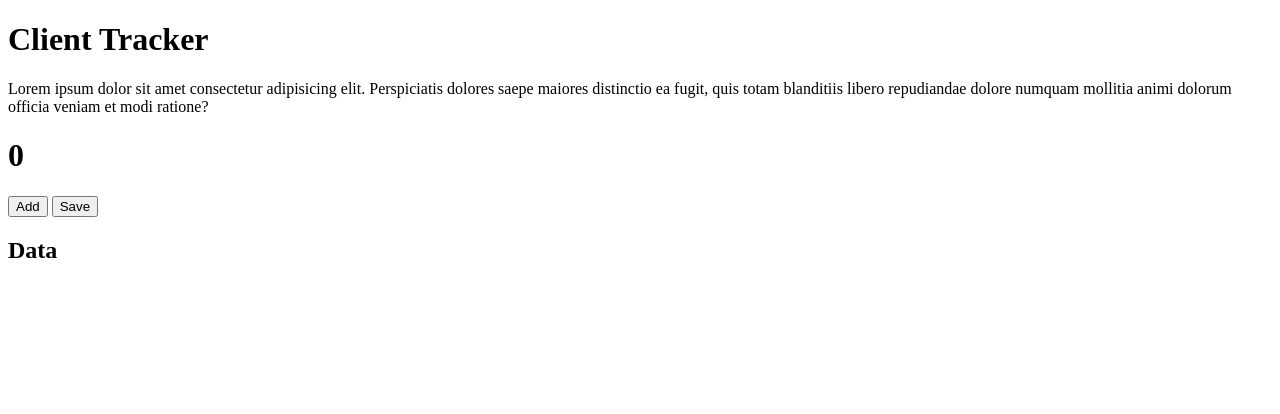
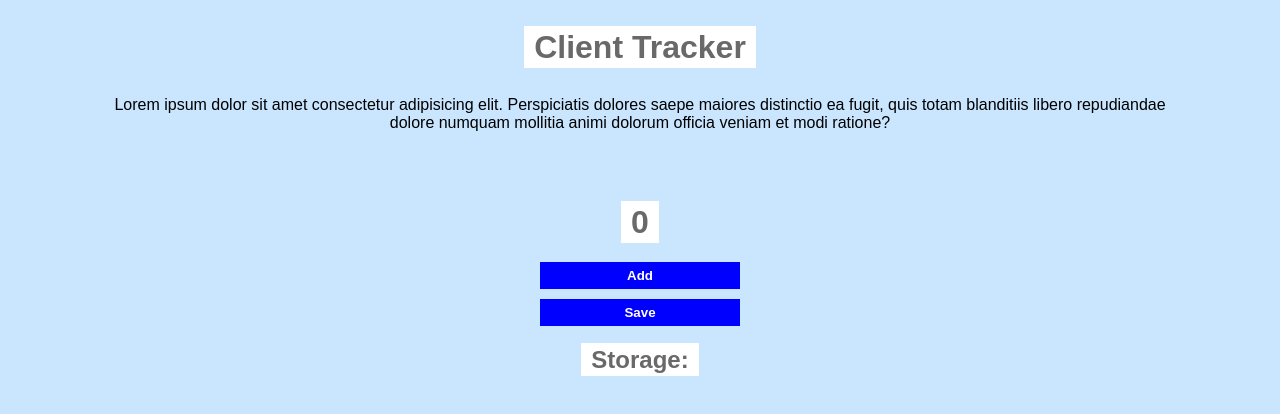
Before and after one commit to axelquartz/client-counter, a plain HTML site: page index.html in a window 1280 px wide. Drawn offline with Linux system fonts and the light colour scheme.

Commit message:
Add style

```diff
--- a/index.html
+++ b/index.html
@@ -10,19 +10,19 @@
 </head>
 <body>
     <header>
-        <h1>Client Tracker</h1>
+        <h1><span>Client Tracker</span></h1>
         <p>Lorem ipsum dolor sit amet consectetur adipisicing elit. Perspiciatis dolores saepe maiores distinctio ea fugit, quis totam blanditiis libero repudiandae dolore numquam mollitia animi dolorum officia veniam et modi ratione?</p>
     </header>
     <main>
         <div>
-            <h1 id="display-count">0</h1>
+            <h1 id="display-count"><span>0</span></h1>
         </div>
-        <div>
+        <div class="btn-group">
             <button id="increment-btn" onclick="addNumber()">Add</button>
             <button id="save-btn" onclick="saveNumber()">Save</button>
         </div>
         <div>
-            <h2 id="previous-entries">Data</h2>
+            <h2 id="previous-entries"><span>Storage:</span></h2>
         </div>
     </main>
 </body>
--- a/style.css
+++ b/style.css
@@ -0,0 +1,39 @@
+:root{
+    margin: auto;
+}
+body{
+    text-align: center;
+    display: flex;
+    gap: 20px;
+    flex-direction: column;
+    background-color: rgb(202, 230, 255);
+}
+h1, h2{
+    font-family: Arial, Helvetica, sans-serif;
+    color: dimgray;
+}
+h1 span, h2 span{
+    background-color: white;
+    padding: 3px 10px;
+}
+p{
+    font-family: Arial, Helvetica, sans-serif;
+    color: black;
+    text-align: center;
+    margin: 30px 100px;
+}
+.btn-group{
+    display: flex;
+    flex-direction: column;
+    align-items: center;
+    gap: 10px;
+}
+button{
+    width: 200px;
+    padding: 6px;
+    border: none;
+    color: white;
+    font-weight: bold;
+    background-color: blue;
+
+}
```
